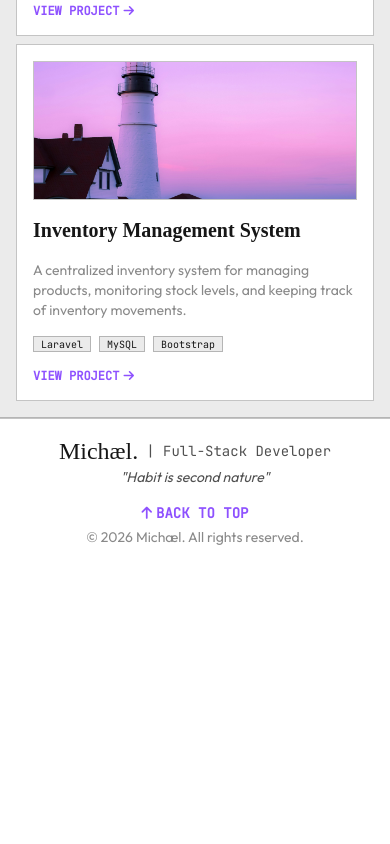
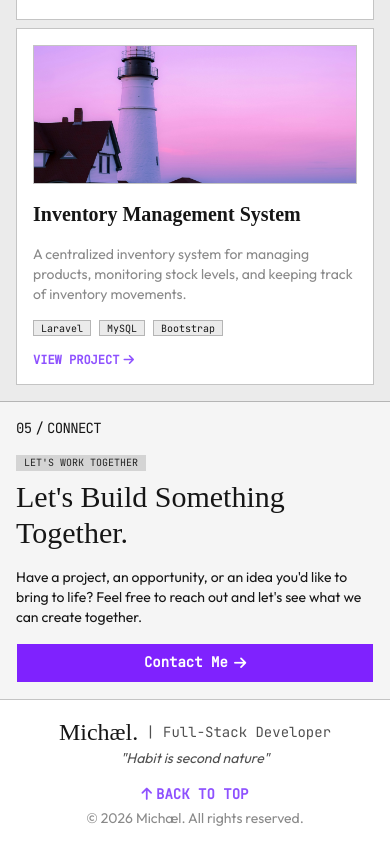
Before and after one commit to michaelgelooooo/Portfolio, a React (Vite) app: page / in a window 390 px wide. Shown: the part 2860-3704 px from the top of the page. Before the commit the page ends 3423 px from the top, so only its background shows below. Built offline with nearby package versions, Linux system fonts and the light colour scheme; a web font is replaced by a local one.

Commit message:
feat: added connect section in home page

```diff
--- a/src/data/home.ts
+++ b/src/data/home.ts
@@ -61,3 +61,11 @@ export const SKILLS: SkillCategory[] = [
 export const PROJECTS = {
 	heading: "Things I've Built",
 };
+
+export const CONNECT = {
+
+    heading: "Let's Build Something Together.",
+
+    text: "Have a project, an opportunity, or an idea you'd like to bring to life? Feel free to reach out and let's see what we can create together.",
+
+};
--- a/src/index.css
+++ b/src/index.css
@@ -70,7 +70,7 @@
 	}
 
 	.layout-rail {
-		@apply text-sm tracking-tighter border-current/25 lg:border-r w-full lg:w-[5.5%] px-4 md:px-8 lg:px-4 py-4;
+		@apply text-sm tracking-tighter border-current/25 lg:border-r w-full lg:w-[6%] px-4 md:px-8 lg:px-4 py-4;
 	}
 
 	.layout-panel {
@@ -117,7 +117,7 @@
 
 @layer components {
 	.strip-rail {
-		@apply text-sm tracking-tighter border-current/25 border-b lg:border-b-0 lg:border-r w-full lg:w-[5.5%] px-4 md:px-8 lg:px-4 py-4;
+		@apply text-sm tracking-tighter border-current/25 border-b lg:border-b-0 lg:border-r w-full lg:w-[6%] px-4 md:px-8 lg:px-4 py-4;
 	}
 
 	.strip-panel {
--- a/src/pages/Home.tsx
+++ b/src/pages/Home.tsx
@@ -1,6 +1,6 @@
 import { Link } from "react-router-dom";
 import CueLink from "@/components/ui/CueLink";
-import { HOME, ABOUT, SKILLS, PROJECTS } from "@/data/home";
+import { HOME, ABOUT, SKILLS, PROJECTS, CONNECT } from "@/data/home";
 import { projects } from "@/data/projects";
 import ProjectCard from "@/components/home/ProjectCard";
 import homePortrait from "@/assets/images/profile/home-portrait.jpg";
@@ -169,7 +169,7 @@ export default function Home() {
 					<span className="lg:opacity-75">PROJECTS</span>
 				</div>
 
-				<div className="layout-panel flex flex-col gap-2 md:gap-4 lg:gap-8 py-4 md:py-8 lg:py-16">
+				<div className="layout-panel flex flex-col gap-2 md:gap-4 lg:gap-8 pb-4 md:pb-8 lg:py-16">
 					<div className="flex justify-between items-end">
 						<div className="space-y-1 md:space-y-2 lg:space-y-4">
 							<div className="badge badge-primary badge-xs md:badge-sm lg:badge-md">HIGHLIGHTED WORK</div>
@@ -194,6 +194,30 @@ export default function Home() {
 					</div>
 				</div>
 			</section>
+
+			<section id="connect" className="layout min-h-0 bg-base-200">
+				<div className="layout-rail flex lg:flex-col gap-1">
+					<span>05</span>
+					<span className="inline lg:hidden">/</span>
+					<span className="lg:opacity-75">CONNECT</span>
+				</div>
+
+				<div className="layout-panel grid grid-cols-1 lg:grid-cols-3 items-center gap-4 pb-4 md:pb-8 lg:py-16">
+					<div className="lg:col-span-2 space-y-2 lg:space-y-4">
+						<div className="badge badge-primary badge-xs md:badge-sm lg:badge-md uppercase">Let's work together</div>
+						<h2 className="text-3xl md:text-5xl lg:text-7xl">{CONNECT.heading}</h2>
+					</div>
+
+					<div className="space-y-4 lg:text-end">
+						<p className="text-sm md:text-base lg:text-lg">{CONNECT.text}</p>
+						<div className="text-center lg:text-end">
+							<Link to="/contact" className="btn bg-violet-600 text-white btn-md md:btn-lg lg:btn-xl w-full lg:w-auto">
+								Contact Me <i className="fas fa-arrow-right" aria-hidden="true"></i>
+							</Link>
+						</div>
+					</div>
+				</div>
+			</section>
 		</>
 	);
 }
```
